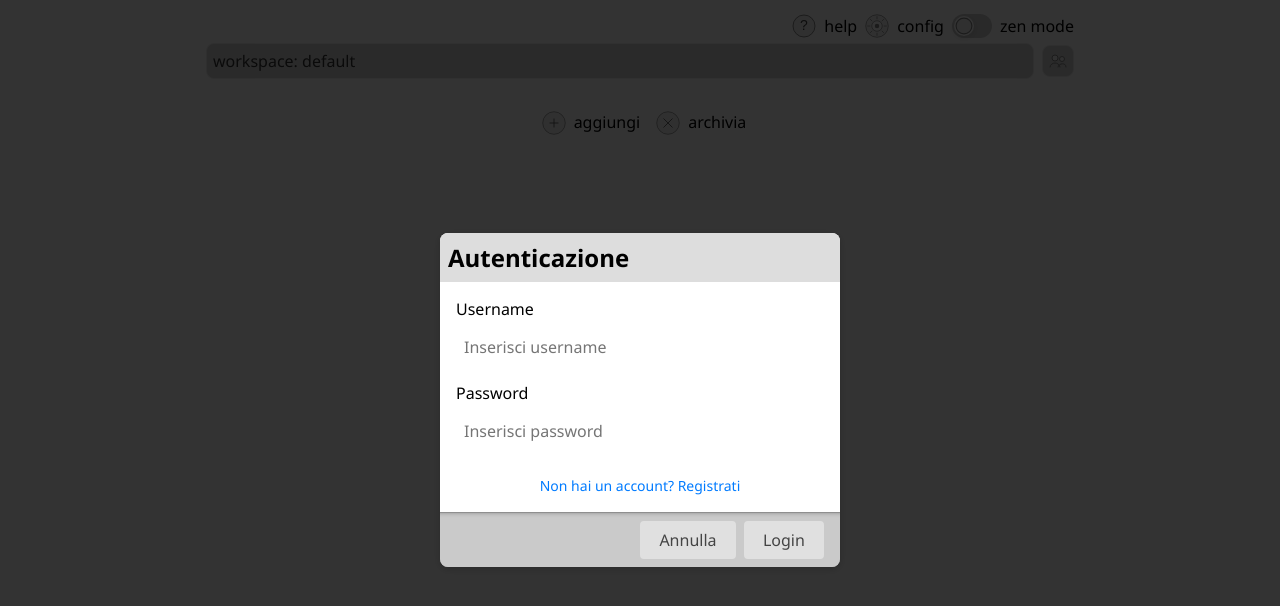
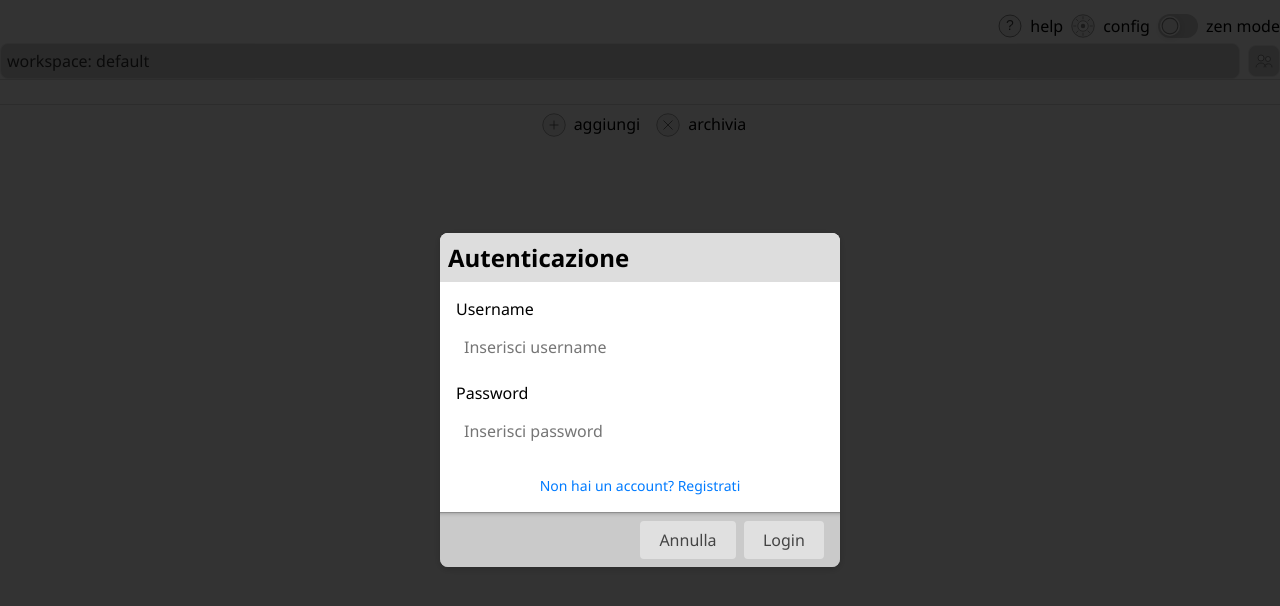
Before and after one commit to sensorario/quadrato, a React (Vite) app: page / in a window 1280 px wide. Shown: the top 606 px of the page. Built offline with nearby package versions, Linux system fonts and the light colour scheme.

Commit message:
fix(timepicker): wrong date format

```diff
--- a/src/App.css
+++ b/src/App.css
@@ -172,9 +172,8 @@ input, textarea {
 
 .app-container {
     width: 100%;
-    max-width: 600px;
     margin: 8px     auto;
-    padding: 0 1rem;
+    padding: 0;
     box-sizing: border-box;
 }
 
@@ -248,8 +247,8 @@ input, textarea {
 /* Responsive styles */
 @media (max-width: 600px) {
     .app-container {
-        max-width: 100vw;
-        padding: 0 0.5rem;
+    padding: 0;
+    box-sizing: border-box;
     }
     .modal {
         max-width: 95vw;
@@ -264,7 +263,8 @@ input, textarea {
 
 @media (min-width: 1200px) {
     .app-container {
-        max-width: 900px;
+    padding: 0;
+    box-sizing: border-box;
     }
     .modal {
         max-width: 400px;
--- a/src/App.jsx
+++ b/src/App.jsx
@@ -740,9 +740,8 @@ function App() {
                 height: 32,
                 background: color,
                 border: '2px solid #fff',
-                borderRadius: '50%',
                 cursor: 'pointer',
-                boxShadow: '0 0 2px #0002',
+                boxShadow: 'rgb(8 3 3 ) 0px 4px 20px',
               }}
               title={name}
               onClick={() => {
@@ -1155,7 +1154,11 @@ function App() {
     <div className="foo">
       <div className="app-container">
 
-        <div className="sticky-header" style={{ position: 'sticky', top: 0, zIndex: 100, backgroundColor: 'white' }}>
+        <div className="sticky-header" style={{
+          marginBottom: '8px',
+          borderBottom: '1px solid #ddd',
+          position: 'sticky', top: 0, zIndex: 100, backgroundColor: 'white'
+        }}>
           {HeaderView}
           <div className="workspace-wrapper">
             <div className="workspaces-container clickable  " onClick={() => setShowChangeWorkspace(true)}>workspace: {ws}</div>
--- a/src/components/EditTaskModal.jsx
+++ b/src/components/EditTaskModal.jsx
@@ -4,6 +4,13 @@ import HelpIcon from "./HelpIcon";
 import TabbedContent from "./TabbedContent";
 import { Footer } from "./Footer/index";
 import { getConfigRepository } from "../repositories";
+
+const formatDateTimeLocal = (value) => {
+    if (!value) return '';
+    const date = typeof value === 'number' ? new Date(value) : new Date(value);
+    const pad = (n) => String(n).padStart(2, '0');
+    return `${date.getFullYear()}-${pad(date.getMonth() + 1)}-${pad(date.getDate())}T${pad(date.getHours())}:${pad(date.getMinutes())}`;
+};
 
 const EditTaskModal = ({ value, setValue, longValue, setLongValue, projectValue, setProjectValue, timestampValue, setTimestampValue, periodicityValue, setPeriodicityValue, onClose, onSave, projectEditable, dateTimeEnabled }) => {
     React.useEffect(() => {
@@ -15,8 +22,6 @@ const EditTaskModal = ({ value, setValue, longValue, setLongValue, projectValue,
         window.addEventListener("keydown", handleEsc);
         return () => window.removeEventListener("keydown", handleEsc);
     }, [onClose]);
-
-    setTimestampValue(timestampValue || '');
 
     return <Modal title="Modifica task" icon={<HelpIcon />} onClick={onClose} >
         <TabbedContent panels={[
@@ -73,7 +78,7 @@ const EditTaskModal = ({ value, setValue, longValue, setLongValue, projectValue,
                         <label style={{ fontWeight: 500, marginBottom: 4, display: 'block' }}>Scadenza</label>
                         <input
                             type="datetime-local"
-                            value={typeof timestampValue === 'number' ? new Date(timestampValue).toISOString().slice(0, 16) : timestampValue}
+                            value={formatDateTimeLocal(timestampValue)}
                             onChange={e => setTimestampValue(new Date(e.target.value).getTime())}
                             style={{ width: '90%', marginBottom: '0.5rem', padding: '0.75rem 1rem', borderRadius: '8px', fontSize: '1rem', border: '1px solid #d1d1d1' }}
                         />
--- a/src/components/Footer.tsx
+++ b/src/components/Footer.tsx
@@ -7,7 +7,7 @@ type FooterProps = {
 };
 
 const Footer = ({ setShowPopup, setShowCleanConfirm, showText }: FooterProps) => {
-    return <div style={{ width: '100%', display: 'flex', justifyContent: 'center', gap: '8px', margin: '24px 0', position: 'sticky', bottom: 0, background: '#fff', padding: '8px 0' }}>
+    return <div className="sticky-footer" style={{ width: '100%', display: 'flex', justifyContent: 'center', gap: '8px', margin: '24px 0', position: 'sticky', bottom: 0, background: '#fff', padding: '8px 0', borderTop: '1px solid #ddd' }}>
         <button
             className="plus-icon"
             aria-label="Aggiungi nuovo task"
--- a/src/components/TaskList.tsx
+++ b/src/components/TaskList.tsx
@@ -82,7 +82,10 @@ export const TaskList = ({ tasks, onTaskClick, updateTaskTitle, editable, projec
                 className="task-item"
                 onMouseEnter={() => setHoveredId(typeof task.id === 'number' ? task.id : null)}
                 onMouseLeave={() => setHoveredId(null)}
-                style={{ display: 'flex', alignItems: 'center', justifyContent: 'space-between' }}
+                style={{
+                    display: 'flex', alignItems: 'center', justifyContent: 'space-between',
+                    marginLeft: '20px', marginRight: '20px', padding: '8px', borderBottom: '1px solid #eee', cursor: 'pointer'
+                }}
 
             >
                 {/* Quadrato di stato (presente) */}
@@ -96,7 +99,7 @@ export const TaskList = ({ tasks, onTaskClick, updateTaskTitle, editable, projec
                         minWidth: 0,
                         color: isExpired ? 'red' : undefined,
                         display: 'flex',
-                        gap: '2px',
+                        gap: '4px',
                         alignItems: 'center',
                     }}
                     onClick={() => onTaskClick(task.id)}>
--- a/src/components/VersionNumber.tsx
+++ b/src/components/VersionNumber.tsx
@@ -1,6 +1,6 @@
 import React from 'react';
 
-export const useVersionNumber = () => '1.2.2';
+export const useVersionNumber = () => '1.2.3';
 
 export const VersionNumber: React.FC = () => {
     const version = useVersionNumber();
```
